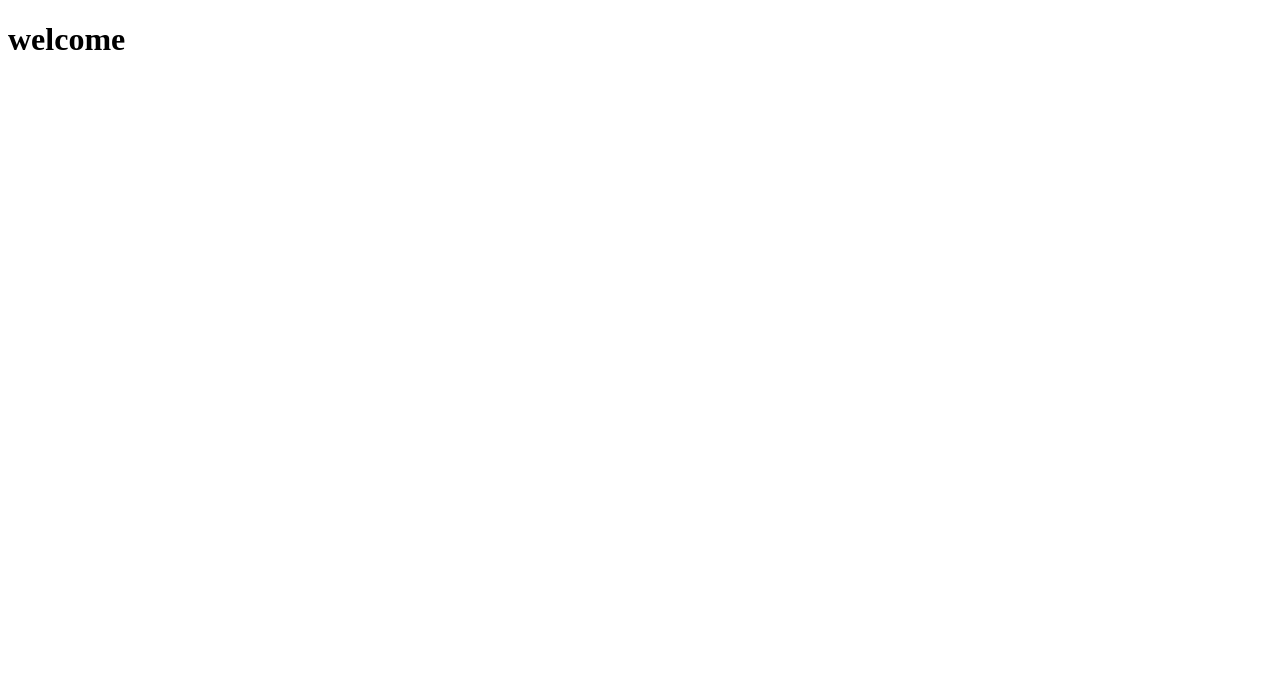
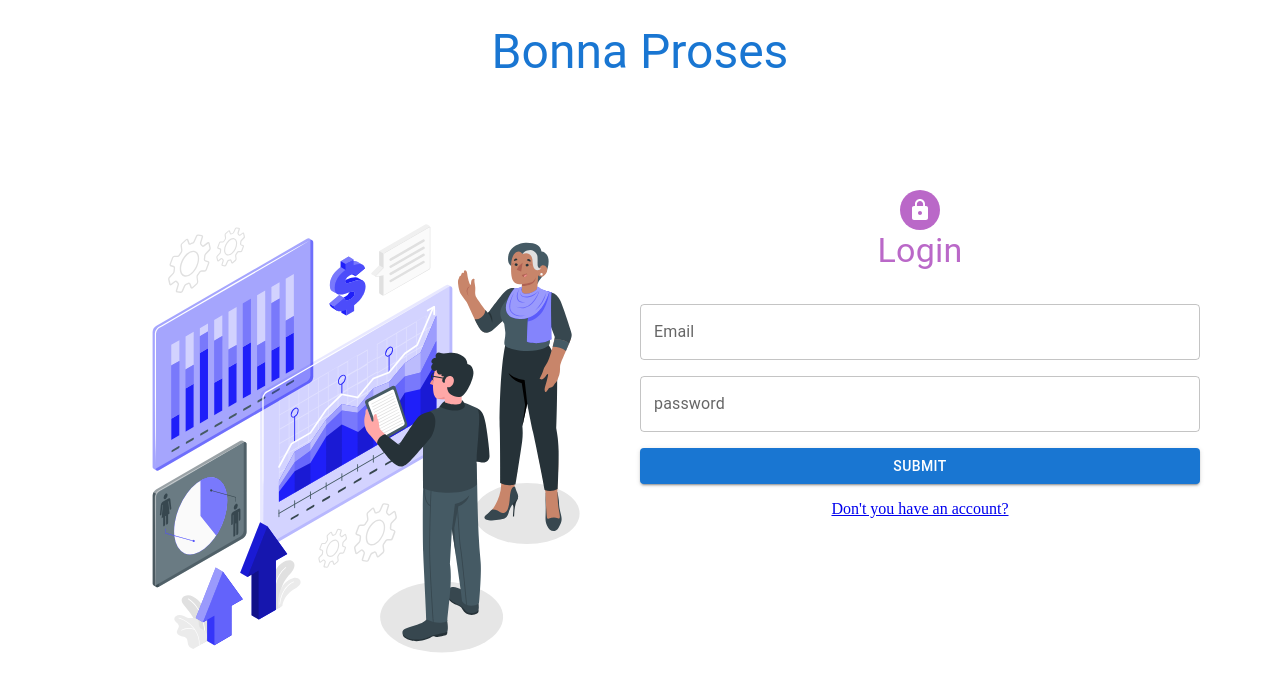
Before and after one commit to koraykoksal/Bonna_cy_process_app, a React (Create React App) app in the folder v1/: page / in a window 1280 px wide. Shown: the top 690 px of the page. Built offline with nearby package versions, Linux system fonts and the light colour scheme.

Commit message:
login page

```diff
--- a/v1/src/App.js
+++ b/v1/src/App.js
@@ -1,9 +1,10 @@
+import AppRouter from "./router/AppRouter";
 
 function App() {
   return (
     <div className="App">
 
-        <h1>welcome</h1>
+        <AppRouter/>
 
     </div>
   );
--- a/v1/src/index.js
+++ b/v1/src/index.js
@@ -2,10 +2,15 @@ import React from 'react';
 import './index.css';
 import App from './App';
 import ReactDOM from 'react-dom/client'
+import {BrowserRouter} from 'react-router-dom'
 
 const root = ReactDOM.createRoot(document.getElementById('root'));
 root.render(
   // <React.StrictMode>
-    <App />
+
+  <BrowserRouter>
+  <App />
+  </BrowserRouter>
+
   // </React.StrictMode>
 );
--- /dev/null
+++ b/v1/src/pages/Login.jsx
@@ -0,0 +1,134 @@
+import React from 'react'
+import Avatar from "@mui/material/Avatar"
+import Container from "@mui/material/Container"
+import Grid from "@mui/material/Grid"
+import Typography from "@mui/material/Typography"
+import LockIcon from "@mui/icons-material/Lock"
+import image from "../assets/result.svg"
+import { Link } from "react-router-dom"
+import Box from "@mui/material/Box"
+import TextField from "@mui/material/TextField"
+import Button from "@mui/material/Button"
+import { Formik, Form } from "formik"
+import { object, string } from "yup"
+
+const Login = () => {
+
+    //? harici validasyon şemasi
+  const loginSchema = object({
+    email: string()
+      .email("Lutfen valid bir email giriniz")
+      .required("Bu alan zorunludur"),
+    password: string()
+      .required("Bu alan zorunludur")
+    //   .min(8, "En az 8 karakter girilmelidir")
+    //   .max(16, "En fazla 16 karakter girilmelidir")
+    //   .matches(/\d+/, "En az bir rakam içermelidir.")
+    //   .matches(/[a-z]/, "En az bir küçük harf içermelidir.")
+    //   .matches(/[A-Z]/, "En az bir büyük harf içermelidir.")
+    //   .matches(/[!,?{}><%&$#£+-.]+/, "En az bir özel karekter içermelidir."),
+  })
+
+
+  return (
+
+    <Container maxWidth="lg">
+      <Grid
+        container
+        justifyContent="center"
+        direction="row-reverse"
+        sx={{
+          height: "100vh",
+          p: 2,
+        }}
+      >
+        <Grid item xs={12} mb={3}>
+          <Typography variant="h3" color="primary" align="center">
+            Bonna Proses
+          </Typography>
+        </Grid>
+
+        <Grid item xs={12} sm={10} md={6}>
+          <Avatar
+            sx={{
+              backgroundColor: "secondary.light",
+              m: "auto",
+              width: 40,
+              height: 40,
+            }}
+          >
+            <LockIcon size="30" />
+          </Avatar>
+          <Typography
+          data-test="loginHeader"
+            variant="h4"
+            align="center"
+            mb={4}
+            color="secondary.light"
+          >
+            Login
+          </Typography>
+
+          <Formik
+            initialValues={{ email: "", password: "" }}
+            validationSchema={loginSchema}
+            onSubmit={(values, action) => {
+            //   login(values)
+              action.resetForm()
+              action.setSubmitting(false)
+            }}
+          >
+            {({ handleChange, handleBlur, values, touched, errors }) => (
+              <Form>
+                <Box sx={{ display: "flex", flexDirection: "column", gap: 2 }}>
+                  <TextField
+                  data-test="emailLogin"
+                    label="Email"
+                    name="email"
+                    id="email"
+                    type="email"
+                    variant="outlined"
+                    onChange={handleChange}
+                    onBlur={handleBlur}
+                    value={values.email}
+                    error={touched.email && Boolean(errors.email)}
+                    helperText={errors.email}
+                  />
+                  <TextField
+                  data-test="passwordLogin"
+                    label="password"
+                    name="password"
+                    id="password"
+                    type="password"
+                    variant="outlined"
+                    onChange={handleChange}
+                    onBlur={handleBlur}
+                    value={values.password}
+                    error={touched.password && Boolean(errors.password)}
+                    helperText={errors.password}
+                  />
+                  <Button data-test="sbmtlogin" variant="contained" type="submit">
+                    Submit
+                  </Button>
+                </Box>
+              </Form>
+            )}
+          </Formik>
+
+          <Box sx={{ textAlign: "center", mt: 2 }}>
+            <Link data-test='cy_registerLink' to="/register">Don't you have an account?</Link>
+          </Box>
+        </Grid>
+
+        <Grid item xs={10} sm={7} md={6}>
+          <Container>
+            <img src={image} alt="img" />
+          </Container>
+        </Grid>
+      </Grid>
+    </Container>
+
+  )
+}
+
+export default Login
--- /dev/null
+++ b/v1/src/router/AppRouter.jsx
@@ -0,0 +1,19 @@
+import React from 'react'
+import { Route, Routes } from 'react-router-dom'
+import Login from '../pages/Login'
+
+const AppRouter = () => {
+  return (
+
+
+    <>
+
+      <Routes>
+        <Route path='/' element={<Login/>}/>
+      </Routes>
+
+    </>
+  )
+}
+
+export default AppRouter
```
Also changed, not shown: v1/src/components/NavBar.jsx (added, +9 -0 lines), v1/src/router/PrivateRouter.jsx (added, +9 -0 lines), v1/src/assets/result.svg (added), 1 other file (tests, documents, lock files or other folders).
